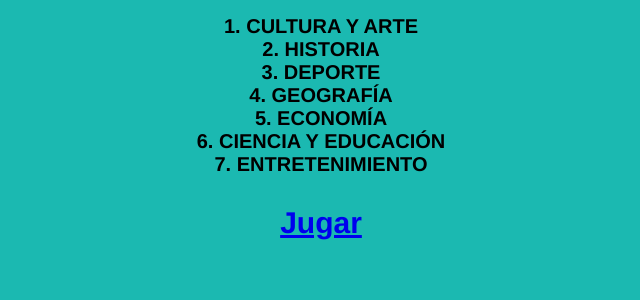
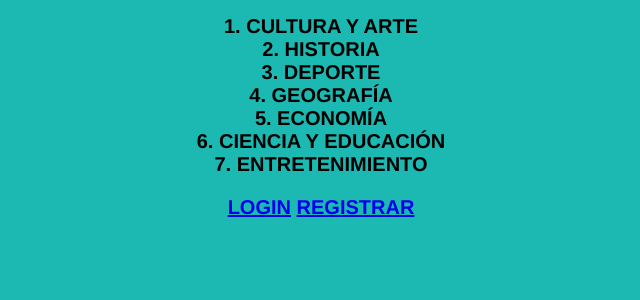
Before and after one commit to lsegecode/JuegosChaco, a Django app: page /preguntas/ in a window 1280 px wide. Shown: the part 479-779 px from the top of the page, without its empty margins (304-944 px from the left). Run offline with Django 3.2, Linux system fonts and the light colour scheme; parts of the project's set-up code (start-up, migrations or seed data) failed here and were passed over.

Commit message:
agregue un condicional para jugar

```diff
--- a/JuegosChaco/templates/preguntas/iniciar.html
+++ b/JuegosChaco/templates/preguntas/iniciar.html
@@ -20,7 +20,13 @@
 		5.	ECONOMÍA<br>
 		6.	CIENCIA Y EDUCACIÓN <br>
 		7.	ENTRETENIMIENTO</p>
-	<h3><a href="{% url 'preguntas:iniciar' %}">Jugar</a></h3>
-	</h4>
+
+	{% if user.is_authenticated %}
+		<h3><a href="{% url 'preguntas:iniciar' %}">Jugar</a></h3>
+	{% else %}
+		<a href = "{% url 'login' %}">LOGIN</a>
+		<a href = "{% url 'usuario:registrar' %}">REGISTRAR</a>
+	{% endif %}
+
 
 {% endblock contenido %}
```
